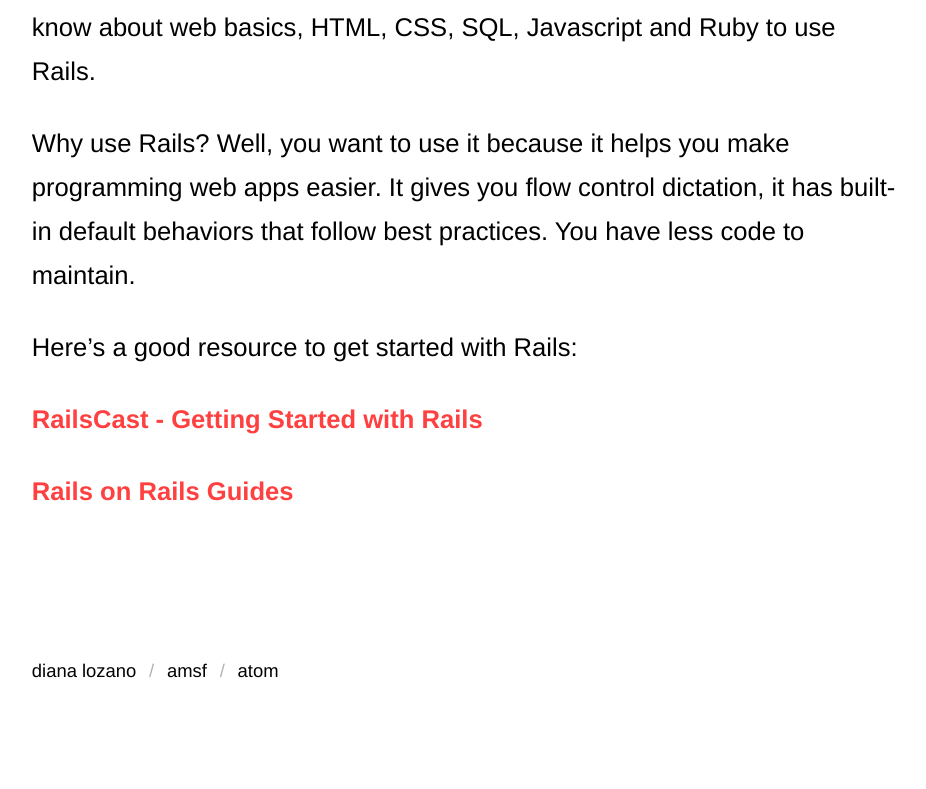
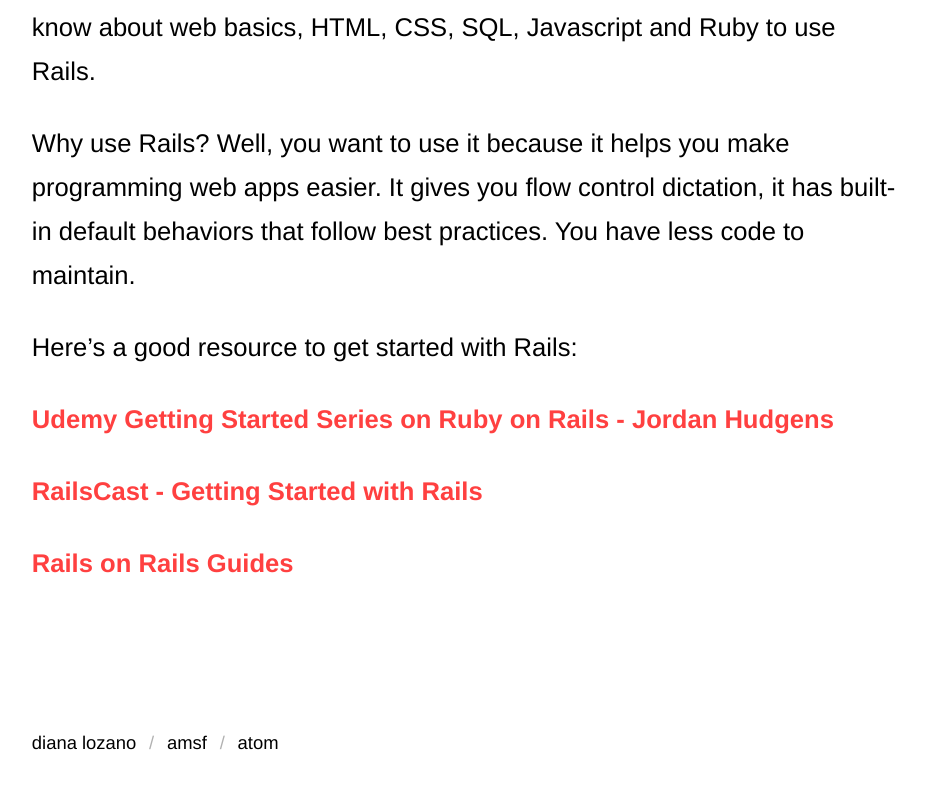
Before and after one commit to cutofmyjib/cutofmyjib.github.io, a Jekyll site: the page built from _posts/note/2015-04-17-tech.md, in a window 1280 px wide and 900 px high, scrolled down 699 px. Shown: the top 789 px of the window, without its empty margins (173-1099 px from the left). Built offline with Jekyll 4.4.1, drawn with Linux system fonts in a browser that asks for light colours; Markdown is read by kramdown in place of the engine named in the settings.

Commit message:
add udemy link

```diff
--- a/_posts/note/2015-04-17-tech.md
+++ b/_posts/note/2015-04-17-tech.md
@@ -13,6 +13,8 @@
 
 Here's a good resource to get started with Rails:
 
+<a href="https://blog.udemy.com/ruby-on-rails-tutorial-learn-from-scratch/">Udemy Getting Started Series on Ruby on Rails - Jordan Hudgens</a>
+
 <a href="http://railscasts.com/episodes/310-getting-started-with-rails">RailsCast - Getting Started with Rails</a>
 
 <a href="http://guides.rubyonrails.org/">Rails on Rails Guides</a>
```
